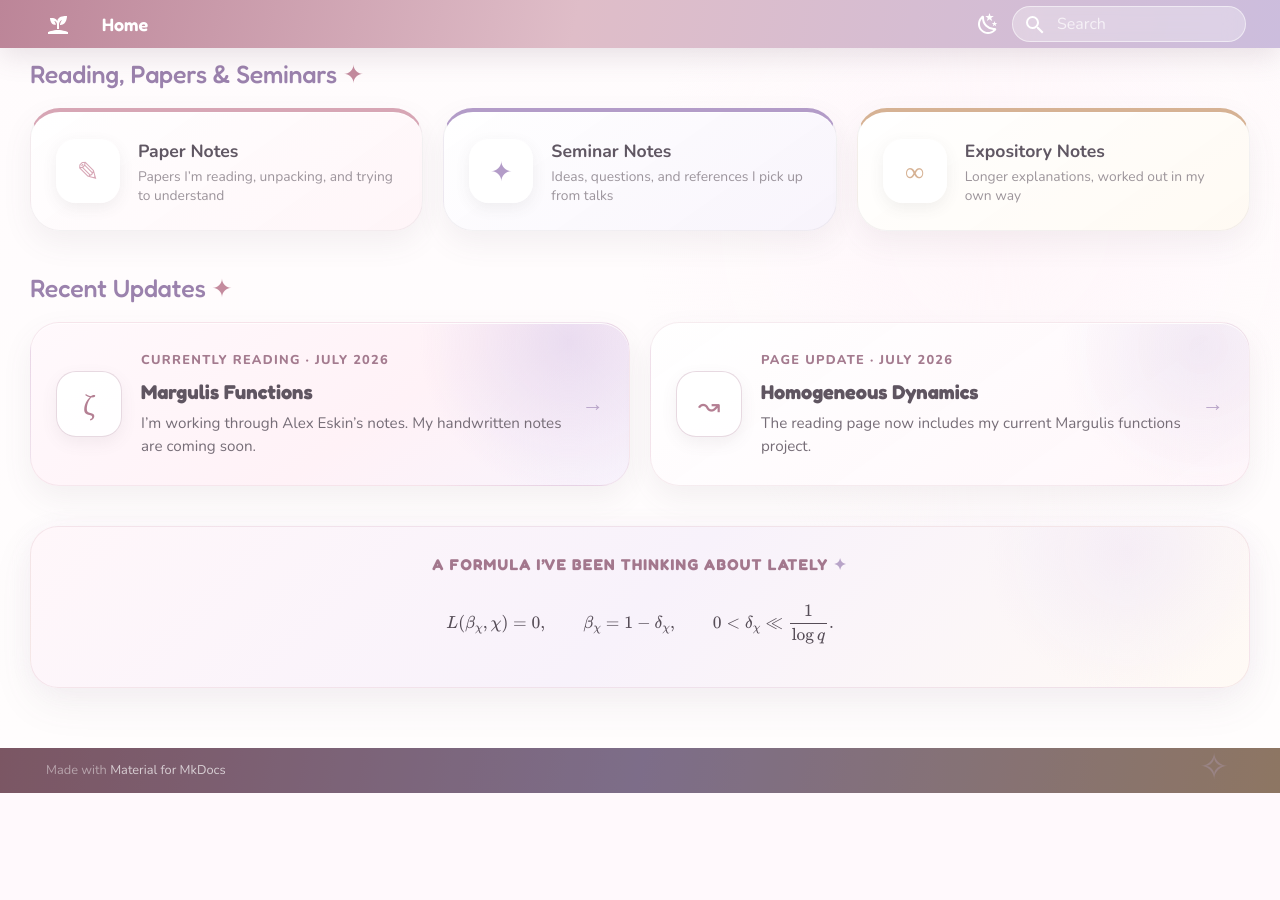
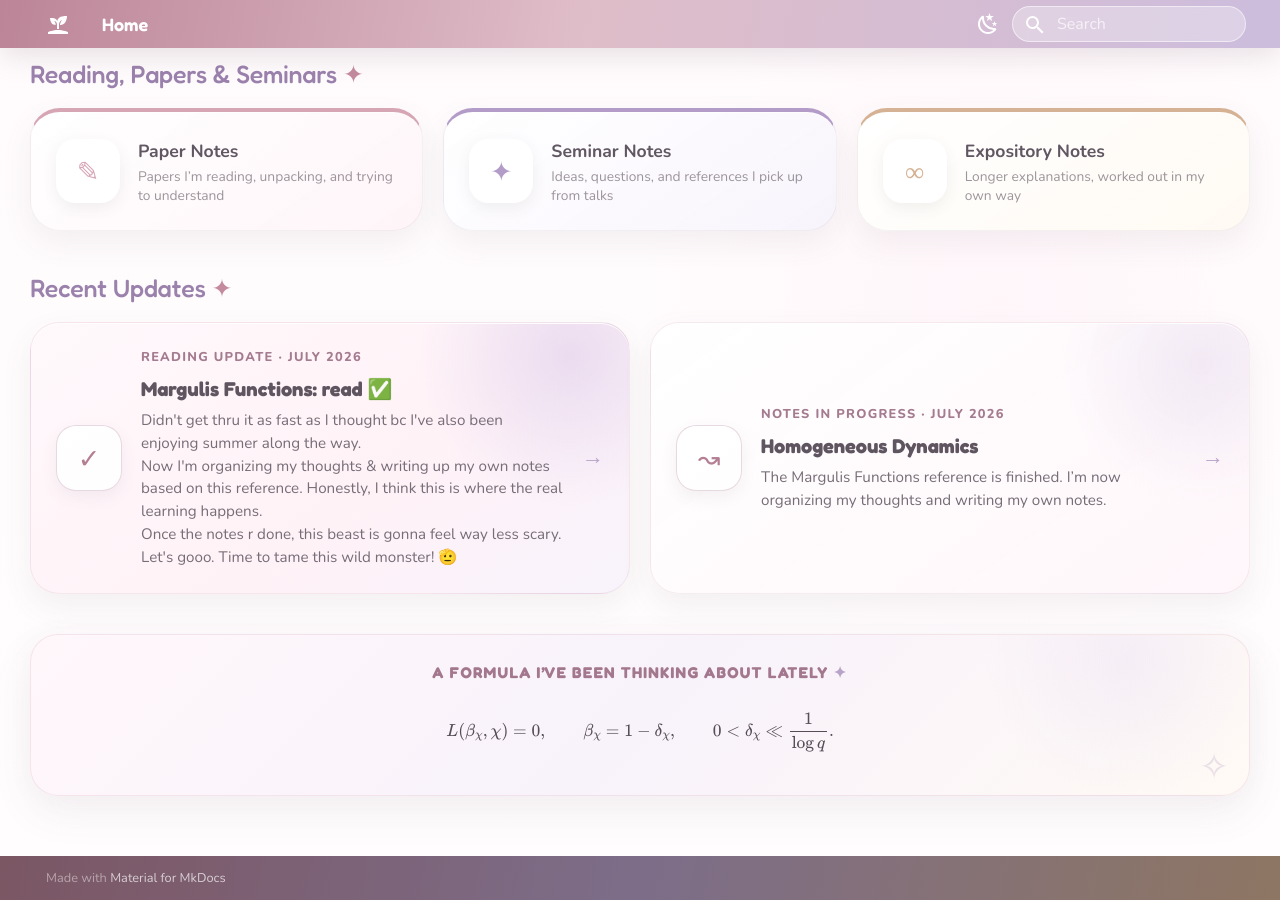
Before and after one commit to yanyanwang-math/yanyanwang-math.github.io, an MkDocs documentation site: the page built from docs/index.md, in a window 1280 px wide and 900 px high, scrolled down 1225 px. Built offline with MkDocs 1.6.1 and Material for MkDocs 9.7.7, drawn with Linux system fonts in a browser that asks for light colours; before the commit the page ends 2018 px from its top, so only the background shows below that.

Commit message:
Add files via upload

```diff
--- a/docs/index.md
+++ b/docs/index.md
@@ -136,12 +136,17 @@ hide:
   </h2>
 
   <div class="recent-updates">
-    <a class="recent-update featured-update" href="homogeneous-dynamics/">
-      <div class="update-icon">ζ</div>
+    <a class="recent-update featured-update reading-story" href="homogeneous-dynamics/">
+      <div class="update-icon">✓</div>
       <div class="update-copy">
-        <div class="update-meta">CURRENTLY READING · JULY 2026</div>
-        <strong>Margulis Functions</strong>
-        <p>I’m working through Alex Eskin’s notes. My handwritten notes are coming soon.</p>
+        <div class="update-meta">READING UPDATE · JULY 2026</div>
+        <strong>Margulis Functions: read ✅</strong>
+        <div class="update-story">
+          <p>Didn't get thru it as fast as I thought bc I've also been enjoying summer along the way.</p>
+          <p>Now I'm organizing my thoughts &amp; writing up my own notes based on this reference. Honestly, I think this is where the real learning happens.</p>
+          <p>Once the notes r done, this beast is gonna feel way less scary.</p>
+          <p class="update-cheer">Let's gooo. Time to tame this wild monster! 🫡</p>
+        </div>
       </div>
       <span class="update-arrow">→</span>
     </a>
@@ -149,9 +154,9 @@ hide:
     <a class="recent-update" href="homogeneous-dynamics/">
       <div class="update-icon">↝</div>
       <div class="update-copy">
-        <div class="update-meta">PAGE UPDATE · JULY 2026</div>
+        <div class="update-meta">NOTES IN PROGRESS · JULY 2026</div>
         <strong>Homogeneous Dynamics</strong>
-        <p>The reading page now includes my current Margulis functions project.</p>
+        <p>The Margulis Functions reference is finished. I’m now organizing my thoughts and writing my own notes.</p>
       </div>
       <span class="update-arrow">→</span>
     </a>
```
